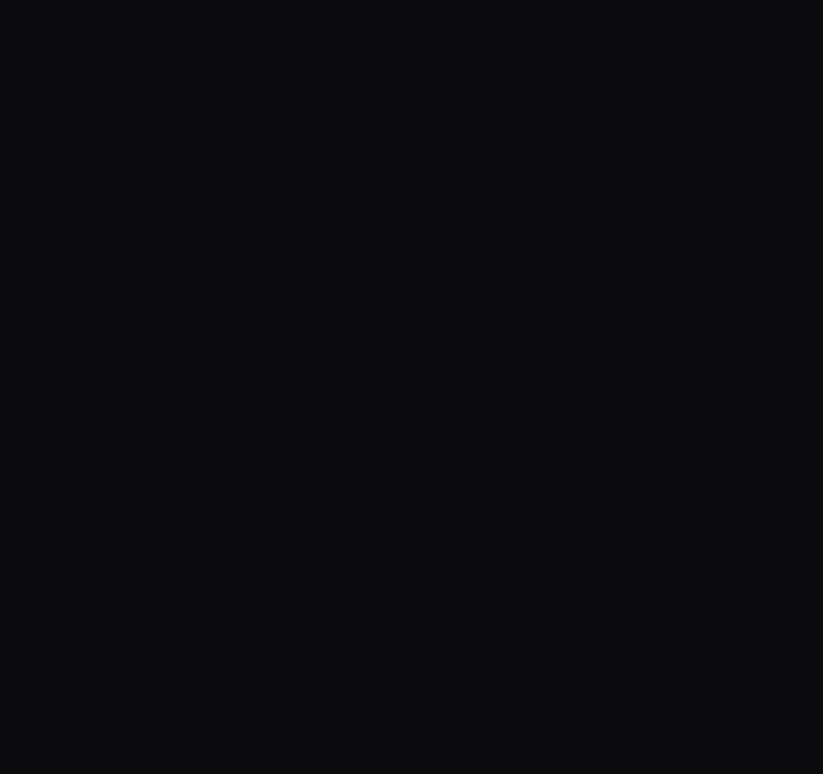
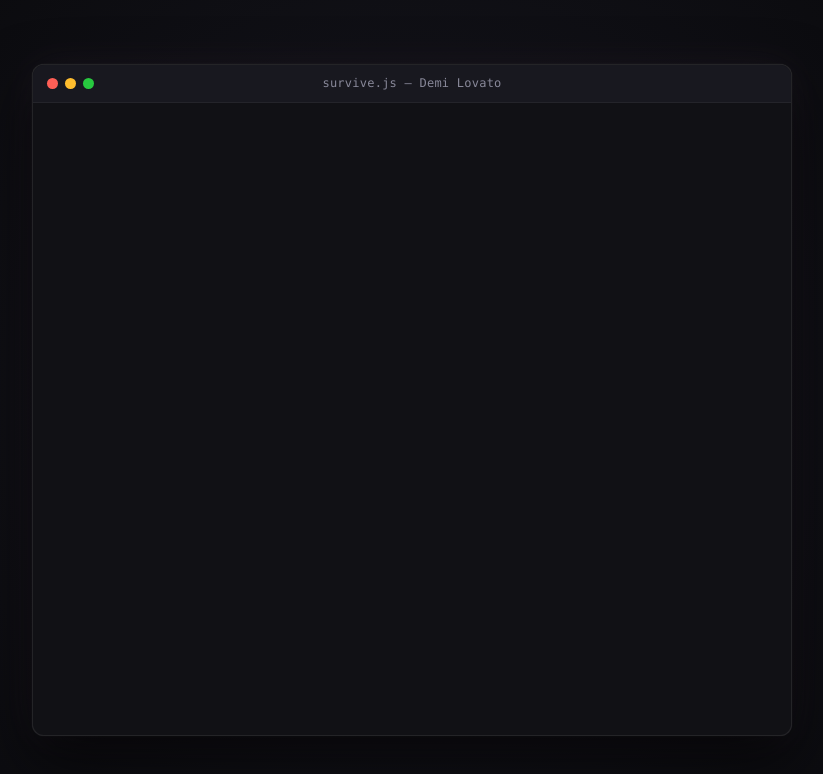
Before and after one commit to micholaseka/lirik-IwillSurvive, a plain HTML site: page index.html in a window 1280 px wide. Shown: the whole page, without its empty margins (228-1051 px from the left). Drawn offline with Linux system fonts and the light colour scheme.

Commit message:
feat: jendela ide pop-in dari kecil ke besar + task buka vscode
- tambahkan kartu jendela ide dengan titlebar & traffic lights mac/linux
- efek animasi pop-in (scale 0.25 -> 1.0) saat dibuka
- auto play musik dan ketikan setelah jendela terbuka
- update task vscode (Ctrl+Shift+B) untuk buka chrome app mode 9:16 borderless

```diff
--- a/index.html
+++ b/index.html
@@ -40,26 +40,101 @@
         display: flex;
         align-items: center;
         justify-content: center;
+        background: radial-gradient(circle at 50% 50%, #171720 0%, #08080a 100%);
         cursor: pointer;
         overflow: hidden;
       }
+      #window {
+        width: min(92vw, 760px);
+        height: min(84vh, 880px);
+        background: #111115;
+        border: 1px solid rgba(255, 255, 255, 0.08);
+        border-radius: 12px;
+        box-shadow:
+          0 24px 60px rgba(0, 0, 0, 0.7),
+          0 0 1px rgba(255, 255, 255, 0.2),
+          0 0 40px rgba(197, 134, 192, 0.08);
+        display: flex;
+        flex-direction: column;
+        overflow: hidden;
+        transform-origin: center center;
+        animation: windowPop 0.85s cubic-bezier(0.16, 1, 0.3, 1) forwards;
+      }
+      @keyframes windowPop {
+        0% {
+          transform: scale(0.25);
+          opacity: 0;
+          filter: blur(10px);
+        }
+        70% {
+          transform: scale(1.02);
+          opacity: 1;
+          filter: blur(0px);
+        }
+        100% {
+          transform: scale(1);
+          opacity: 1;
+          filter: blur(0px);
+        }
+      }
+      #titlebar {
+        height: 38px;
+        background: #18181f;
+        border-bottom: 1px solid rgba(255, 255, 255, 0.05);
+        display: flex;
+        align-items: center;
+        padding: 0 14px;
+        position: relative;
+        user-select: none;
+        flex-shrink: 0;
+      }
+      .dots {
+        display: flex;
+        gap: 7px;
+        align-items: center;
+      }
+      .dot {
+        width: 11px;
+        height: 11px;
+        border-radius: 50%;
+        display: inline-block;
+      }
+      .dot.red {
+        background: #ff5f56;
+      }
+      .dot.yellow {
+        background: #ffbd2e;
+      }
+      .dot.green {
+        background: #27c93f;
+      }
+      .title {
+        position: absolute;
+        left: 0;
+        right: 0;
+        text-align: center;
+        font-size: 12px;
+        color: #888899;
+        letter-spacing: 0.02em;
+        pointer-events: none;
+      }
       #viewport {
-        width: min(88vw, 860px);
-        height: 70vh;
+        flex: 1;
         position: relative;
         overflow: hidden;
+        padding: 0 24px;
         mask-image: linear-gradient(
           to bottom,
           transparent 0%,
-          black 18%,
-          black 82%,
+          black 15%,
+          black 85%,
           transparent 100%
         );
         -webkit-mask-image: linear-gradient(
           to bottom,
           transparent 0%,
-          black 18%,
-          black 82%,
+          black 15%,
+          black 85%,
           transparent 100%
         );
         pointer-events: none;
@@ -67,8 +142,8 @@
       #stage {
         position: absolute;
         top: 0;
-        left: 0;
-        width: 100%;
+        left: 24px;
+        right: 24px;
         display: flex;
         flex-direction: column;
         align-items: flex-start;
@@ -196,8 +271,18 @@
   </head>
   <body>
     <div id="scene">
-      <div id="viewport">
-        <div id="stage"></div>
+      <div id="window">
+        <div id="titlebar">
+          <div class="dots">
+            <span class="dot red"></span>
+            <span class="dot yellow"></span>
+            <span class="dot green"></span>
+          </div>
+          <div class="title">survive.js — Demi Lovato</div>
+        </div>
+        <div id="viewport">
+          <div id="stage"></div>
+        </div>
       </div>
     </div>
 
@@ -440,11 +525,19 @@
         // Scroll kamera stage agar baris aktif tepat berada di tengah
         if (active >= 0 && LINES[active] && LINES[active].el) {
           if (active !== lastActive) {
+            const isFirst = lastActive === -999;
             lastActive = active;
             const targetEl = LINES[active].el;
             const targetOffset = targetEl.offsetTop + targetEl.offsetHeight / 2;
             const vhCenter = viewport.clientHeight / 2;
-            stage.style.transform = `translateY(${vhCenter - targetOffset}px)`;
+            if (isFirst) {
+              stage.style.transition = 'none';
+              stage.style.transform = `translateY(${vhCenter - targetOffset}px)`;
+              void stage.offsetHeight;
+              stage.style.transition = '';
+            } else {
+              stage.style.transform = `translateY(${vhCenter - targetOffset}px)`;
+            }
           }
         } else {
           stage.style.transform = "translateY(0)";
@@ -467,7 +560,10 @@
         usingAudio = !audio.error;
         if (usingAudio) {
           audio.currentTime = 0;
-          audio.play().catch(fallback);
+          audio.play().catch(() => {
+            playing = false;
+            setPlayLabel();
+          });
         } else {
           frozen = 0;
           playStart = performance.now();
@@ -511,6 +607,12 @@
         frozen = 0;
         playing = false;
         lastActive = -999;
+        const win = document.getElementById("window");
+        if (win) {
+          win.style.animation = "none";
+          void win.offsetHeight;
+          win.style.animation = "";
+        }
         cancelAnimationFrame(raf);
         render(0);
         setPlayLabel();
@@ -588,6 +690,11 @@
       render(0);
       showOffset();
       setPlayLabel();
+
+      // Auto start setelah animasi pop-in jendela selesai
+      setTimeout(() => {
+        start();
+      }, 550);
     </script>
   </body>
 </html>
```
